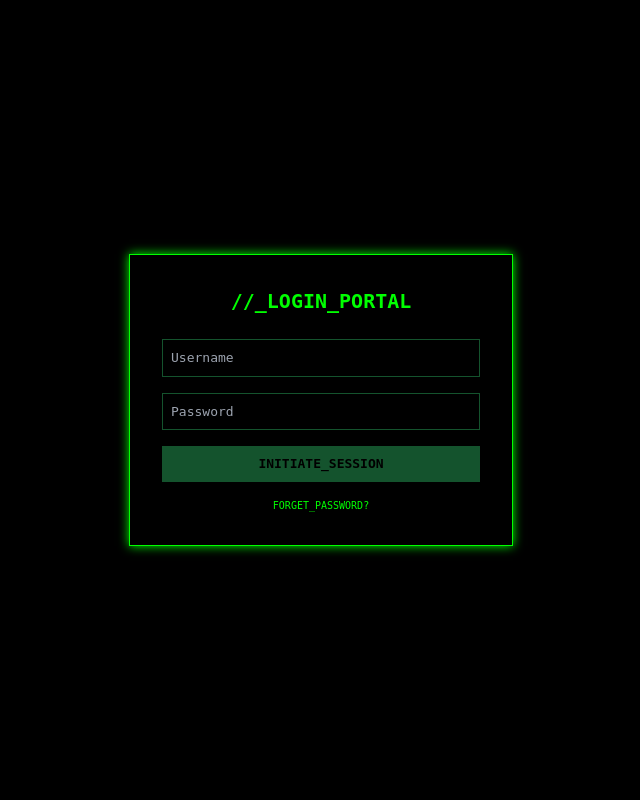
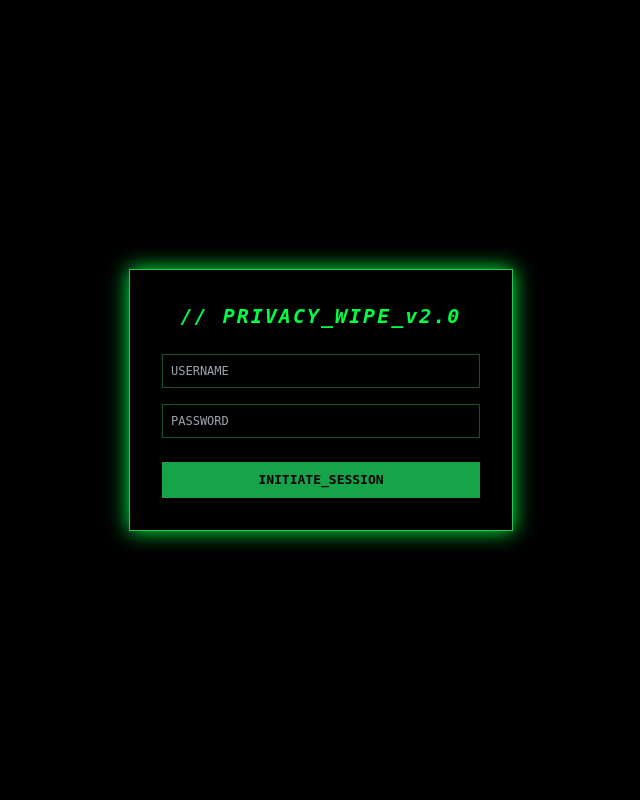
Before and after one commit to uprocks143/PrivacyWipe-Final, a Flask app: page / in a window 1280 px wide. Shown: the whole page, without its empty margins (319-959 px from the left). Run offline with Flask 3, Linux system fonts and the light colour scheme; some libraries are stand-ins or nearby versions.

Commit message:
Update login page title and styling

```diff
--- a/templates/login.html
+++ b/templates/login.html
@@ -1,21 +1,19 @@
+
 <!DOCTYPE html>
 <html>
 <head>
-    <title>SECURE_LOGIN</title>
+    <title>AUTH_PORTAL</title>
     <script src="https://cdn.tailwindcss.com"></script>
-    <style>body{background:#000;color:#0f0;font-family:monospace;}.border-neon{border:1px solid #0f0;box-shadow:0 0 10px #0f0;}</style>
+    <style>body { background: #000; color: #0f4; font-family: monospace; }</style>
 </head>
-<body class="flex items-center justify-center h-screen">
-    <div class="p-8 border-neon w-96 bg-black">
-        <h2 class="text-xl mb-6 text-center font-bold">//_LOGIN_PORTAL</h2>
-        <form action="/login" method="POST" class="space-y-4">
-            <input type="text" name="username" placeholder="Username" class="w-full bg-black border border-green-900 p-2 text-green-500 outline-none">
-            <input type="password" name="password" placeholder="Password" class="w-full bg-black border border-green-900 p-2 text-green-500 outline-none">
-            <button class="w-full bg-green-900 text-black font-bold py-2 hover:bg-green-500 transition">INITIATE_SESSION</button>
+<body class="flex items-center justify-center h-screen p-4">
+    <div class="border border-green-500 p-8 w-full max-w-sm bg-black/90 shadow-[0_0_20px_#0f4]">
+        <h2 class="text-xl font-bold mb-6 text-center italic tracking-widest">// PRIVACY_WIPE_v2.0</h2>
+        <form action="/login" method="POST">
+            <input type="text" name="username" placeholder="USERNAME" class="w-full bg-black border border-green-900 p-2 mb-4 text-xs outline-none">
+            <input type="password" name="password" placeholder="PASSWORD" class="w-full bg-black border border-green-900 p-2 mb-6 text-xs outline-none">
+            <button class="w-full bg-green-600 text-black font-bold py-2 hover:bg-white">INITIATE_SESSION</button>
         </form>
-        <div class="mt-4 text-[10px] text-center">
-            <p onclick="alert('Contact Admin for hint')" class="cursor-pointer">FORGET_PASSWORD?</p>
-        </div>
     </div>
 </body>
 </html>
```
